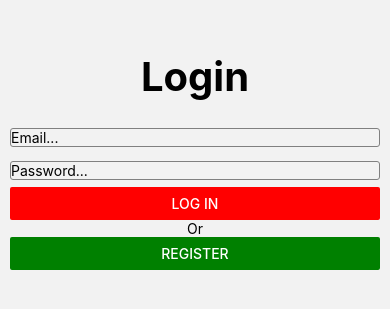
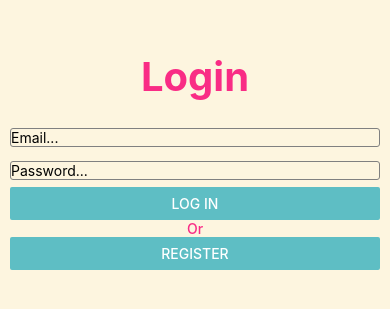
Before and after one commit to spozap/AltechTechnicalTest, a React Native app: screen /Profile in a window 390 px wide. Shown: the part 261-570 px from the top of the page. Built offline with nearby package versions, Linux system fonts and the light colour scheme.

Commit message:
changes app style

```diff
--- a/src/components/Home.js
+++ b/src/components/Home.js
@@ -12,11 +12,20 @@ const Home = ({navigation}) => {
   return (
     <View style={styles.container}>
       <Text style={styles.welcome}> Welcome back {user.name} </Text>
-      <Button
-        title="Private profile"
-        onPress={() => navigation.push('Profile')}
-      />
-      <Button title="Log out" onPress={() => logout()} />
+      <View>
+        <Button
+          style={styles.button}
+          title="Private profile"
+          color="#5EBEC4"
+          onPress={() => navigation.push('Profile')}
+        />
+        <Button
+          title="Log out"
+          color="#5EBEC4"
+          style={styles.button}
+          onPress={() => logout()}
+        />
+      </View>
     </View>
   );
 };
@@ -24,14 +33,16 @@ const Home = ({navigation}) => {
 const styles = StyleSheet.create({
   container: {
     flex: 1,
-    justifyContent: 'center',
     alignItems: 'center',
+    justifyContent: 'space-around',
+    backgroundColor: '#FDF5DF',
   },
   welcome: {
     fontSize: 40,
     fontWeight: '700',
     textAlign: 'center',
     marginVertical: 15,
+    color: '#F92C85',
   },
 });
 
--- a/src/components/Login.js
+++ b/src/components/Login.js
@@ -48,10 +48,10 @@ const Login = ({navigation}) => {
         keyboardType="visible-password"
         onChangeText={data => setUserData({...userData, password: data})}
       />
-      <Button color="red" title="Log in" onPress={() => login(userData)} />
+      <Button color="#5EBEC4" title="Log in" onPress={() => login(userData)} />
       <Text style={styles.register}> Or </Text>
       <Button
-        color="green"
+        color="#5EBEC4"
         title="Register"
         onPress={() => navigation.push('Register')}
       />
@@ -63,7 +63,8 @@ const styles = StyleSheet.create({
   container: {
     flex: 1,
     justifyContent: 'center',
-    marginHorizontal: 10,
+    backgroundColor: '#FDF5DF',
+    paddingHorizontal: 10,
   },
   input: {
     borderStyle: 'solid',
@@ -73,18 +74,17 @@ const styles = StyleSheet.create({
     borderRadius: 3,
     marginVertical: 7,
   },
-  loginBtn: {
-    width: '100%',
-    color: 'red',
-  },
   register: {
     textAlign: 'center',
+    color: '#F92C85',
+    fontWeight: '500',
   },
   login: {
     fontSize: 40,
     fontWeight: '700',
     textAlign: 'center',
     marginBottom: 20,
+    color: '#F92C85',
   },
 });
 
--- a/src/components/Profile.js
+++ b/src/components/Profile.js
@@ -15,7 +15,8 @@ const Profile = () => {
   };
 
   return (
-    <View>
+    <View style={styles.container}>
+      <Text style={styles.header}>My profile</Text>
       <>
         <Text>Username</Text>
         <TextInput
@@ -38,16 +39,37 @@ const Profile = () => {
         <TextInput value={data.email} style={styles.input} editable={false} />
       </>
 
-      <Button title="Update user" onPress={() => modifyUser()} />
+      <Button
+        style={styles.submit}
+        title="Update user"
+        color="#5EBEC4"
+        onPress={() => modifyUser()}
+      />
     </View>
   );
 };
 
 const styles = StyleSheet.create({
+  container: {
+    flex: 1,
+    justifyContent: 'center',
+    paddingHorizontal: 10,
+    backgroundColor: '#FDF5DF',
+  },
   input: {
     borderStyle: 'solid',
     borderWidth: 1,
     borderColor: 'gray',
+    marginBottom: 5,
+  },
+  submit: {
+    borderRadius: 5,
+  },
+  header: {
+    fontSize: 40,
+    textAlign: 'center',
+    fontWeight: '800',
+    marginBottom: 20,
   },
 });
 
--- a/src/components/Register.js
+++ b/src/components/Register.js
@@ -53,7 +53,7 @@ const Register = ({navigation}) => {
         style={styles.input}
         onChangeText={data => setData({...userData, password: data})}
       />
-      <Button title="Register" onPress={() => register()} />
+      <Button color="#5EBEC4" title="Register" onPress={() => register()} />
     </View>
   );
 };
@@ -61,8 +61,9 @@ const Register = ({navigation}) => {
 const styles = StyleSheet.create({
   container: {
     flex: 1,
-    marginHorizontal: 10,
+    paddingHorizontal: 10,
     justifyContent: 'center',
+    backgroundColor: '#FDF5DF',
   },
   input: {
     borderColor: 'grey',
@@ -75,6 +76,7 @@ const styles = StyleSheet.create({
     fontWeight: '700',
     textAlign: 'center',
     marginBottom: 20,
+    color: '#F92C85',
   },
 });
 
--- a/src/helpers/auth.js
+++ b/src/helpers/auth.js
@@ -1,8 +1,4 @@
 import AsyncStorage from '@react-native-async-storage/async-storage';
-
-export const fetchUserData = async () => {
-  return await AsyncStorage.getItem('users');
-};
 
 export const saveUserData = async user => {
   await AsyncStorage.setItem('users', JSON.stringify(user));
```
